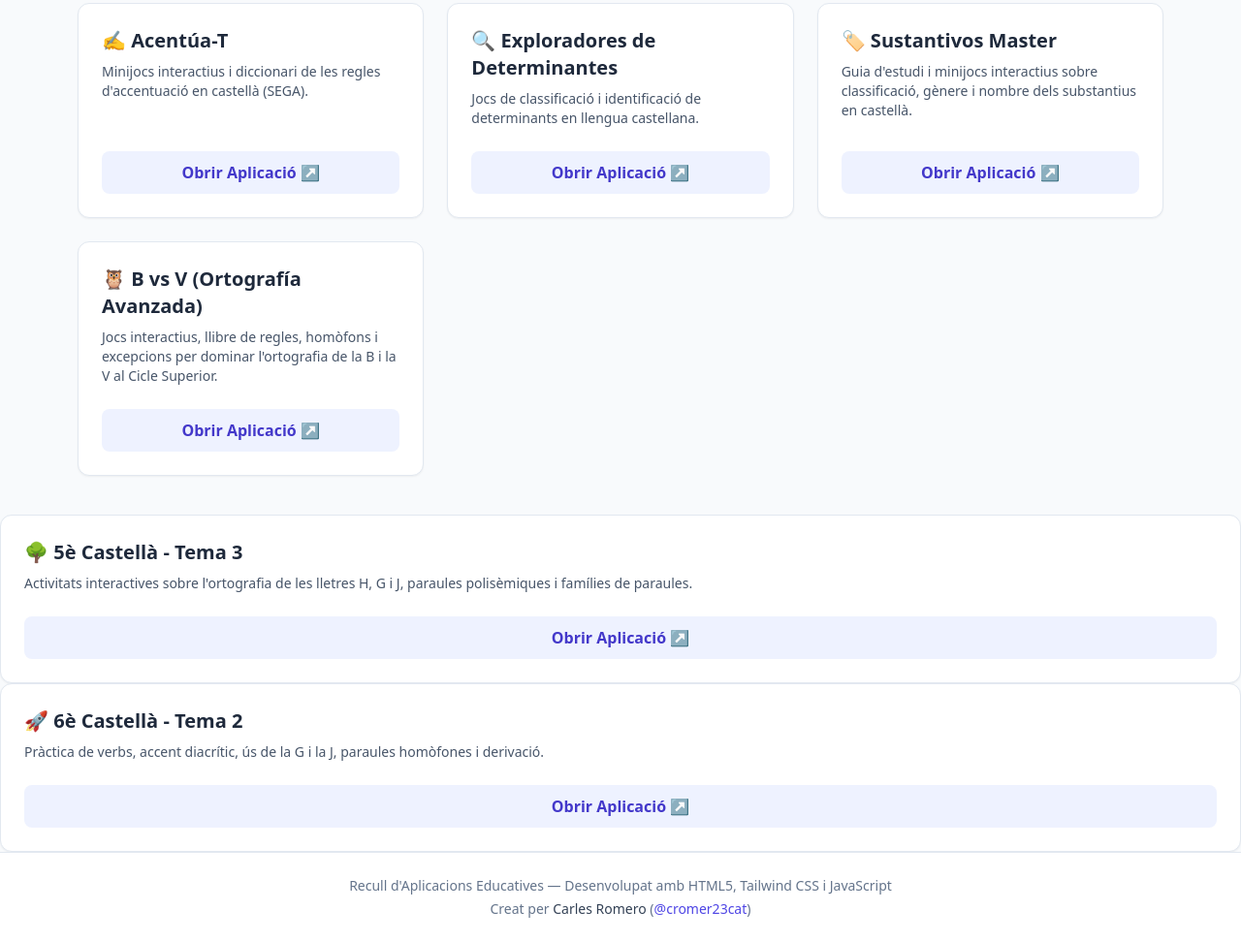
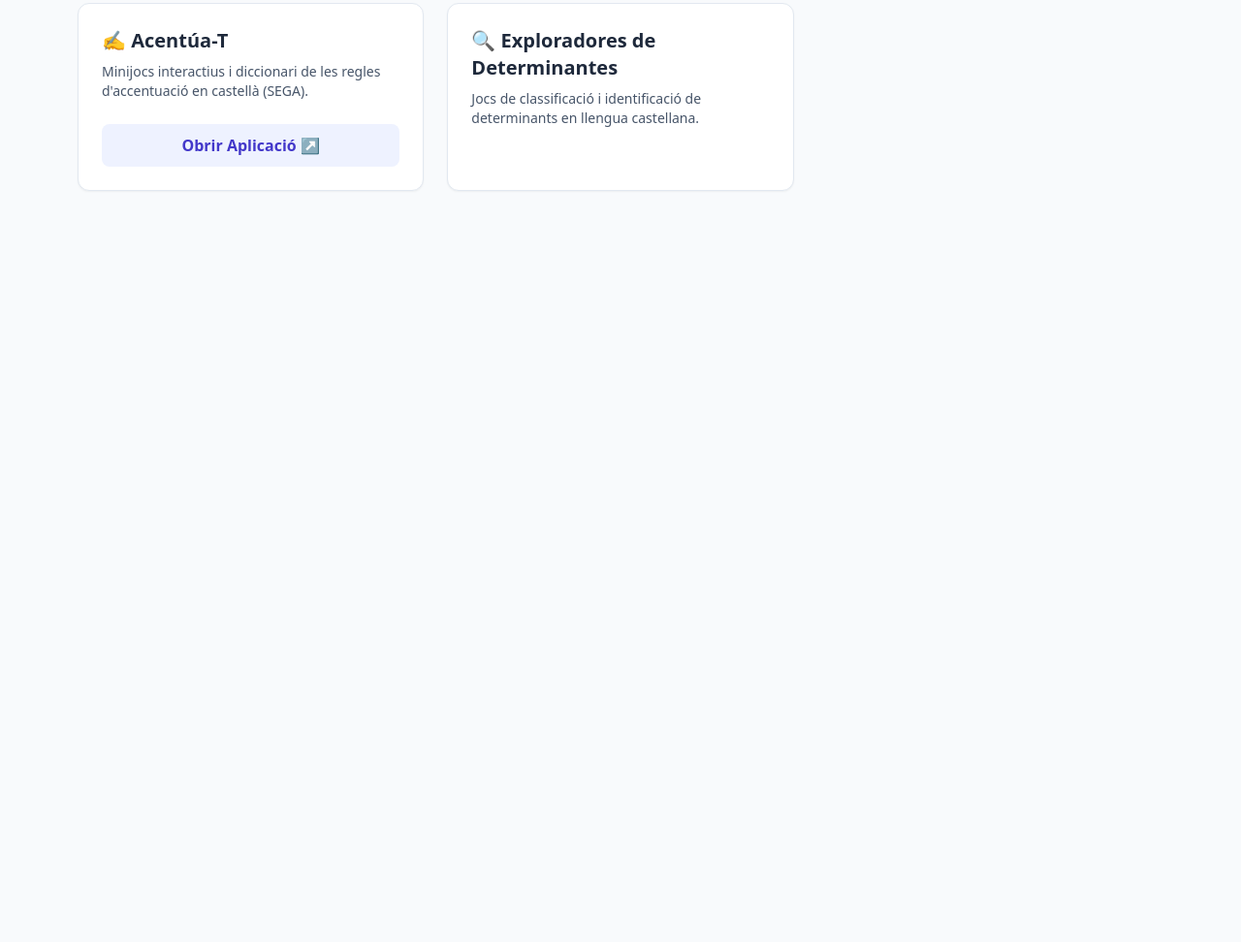
Before and after one commit to cromer23cat/castellano, a plain HTML site: page index.html in a window 1280 px wide. Shown: the part 241-1213 px from the top of the page at 97% size. After the commit the page ends 800 px from the top, so only its background shows below. Drawn offline with nearby package versions, Linux system fonts and the light colour scheme.

Commit message:
Remove educational application sections from index.html
Removed several sections related to educational applications in Spanish, including links and descriptions for various topics.

```diff
--- a/index.html
+++ b/index.html
@@ -39,75 +39,4 @@
                     <h2 class="text-xl font-bold text-slate-800 mb-2">🔍 Exploradores de Determinantes</h2>
                     <p class="text-slate-600 text-sm mb-6">
                         Jocs de classificació i identificació de determinants en llengua castellana.
-                    </p>
-                </div>
-                <a href="https://cromer23cat.github.io/castellano/Determinantes/index.html" target="_blank" class="inline-block text-center bg-indigo-50 text-indigo-700 hover:bg-indigo-600 hover:text-white font-semibold py-2.5 px-4 rounded-lg transition-colors">
-                    Obrir Aplicació ↗
-                </a>
-            </div>
-
-            <!-- Sustantivos Master -->
-            <div class="bg-white rounded-xl shadow-sm hover:shadow-md transition-shadow border border-slate-200 p-6 flex flex-col justify-between">
-                <div>
-                    <h2 class="text-xl font-bold text-slate-800 mb-2">🏷️ Sustantivos Master</h2>
-                    <p class="text-slate-600 text-sm mb-6">
-                        Guia d'estudi i minijocs interactius sobre classificació, gènere i nombre dels substantius en castellà.
-                    </p>
-                </div>
-                <a href="https://cromer23cat.github.io/castellano/Nombres/index.html" target="_blank" class="inline-block text-center bg-indigo-50 text-indigo-700 hover:bg-indigo-600 hover:text-white font-semibold py-2.5 px-4 rounded-lg transition-colors">
-                    Obrir Aplicació ↗
-                </a>
-            </div>
-
-            <!-- La B y la V -->
-            <div class="bg-white rounded-xl shadow-sm hover:shadow-md transition-shadow border border-slate-200 p-6 flex flex-col justify-between">
-                <div>
-                    <h2 class="text-xl font-bold text-slate-800 mb-2">🦉 B vs V (Ortografía Avanzada)</h2>
-                    <p class="text-slate-600 text-sm mb-6">
-                        Jocs interactius, llibre de regles, homòfons i excepcions per dominar l'ortografia de la B i la V al Cicle Superior.
-                    </p>
-                </div>
-                <a href="https://cromer23cat.github.io/castellano/LaBylaV/index.html" target="_blank" class="inline-block text-center bg-indigo-50 text-indigo-700 hover:bg-indigo-600 hover:text-white font-semibold py-2.5 px-4 rounded-lg transition-colors">
-                    Obrir Aplicació ↗
-                </a>
-            </div>
-
-        </div>
-    </main>
-
-            <!-- 5è Castellà - Tema 3 -->
-            <div class="bg-white rounded-xl shadow-sm hover:shadow-md transition-shadow border border-slate-200 p-6 flex flex-col justify-between">
-                <div>
-                    <h2 class="text-xl font-bold text-slate-800 mb-2">🌳 5è Castellà - Tema 3</h2>
-                    <p class="text-slate-600 text-sm mb-6">
-                        Activitats interactives sobre l'ortografia de les lletres H, G i J, paraules polisèmiques i famílies de paraules.
-                    </p>
-                </div>
-                <a href="https://cromer23cat.github.io/castellano/5castellanotema3/index.html" target="_blank" class="inline-block text-center bg-indigo-50 text-indigo-700 hover:bg-indigo-600 hover:text-white font-semibold py-2.5 px-4 rounded-lg transition-colors">
-                    Obrir Aplicació ↗
-                </a>
-            </div>
-
-            <!-- 6è Castellà - Tema 2 -->
-            <div class="bg-white rounded-xl shadow-sm hover:shadow-md transition-shadow border border-slate-200 p-6 flex flex-col justify-between">
-                <div>
-                    <h2 class="text-xl font-bold text-slate-800 mb-2">🚀 6è Castellà - Tema 2</h2>
-                    <p class="text-slate-600 text-sm mb-6">
-                        Pràctica de verbs, accent diacrític, ús de la G i la J, paraules homòfones i derivació.
-                    </p>
-                </div>
-                <a href="https://cromer23cat.github.io/castellano/6castellanotema2/index.html" target="_blank" class="inline-block text-center bg-indigo-50 text-indigo-700 hover:bg-indigo-600 hover:text-white font-semibold py-2.5 px-4 rounded-lg transition-colors">
-                    Obrir Aplicació ↗
-                </a>
-            </div>
-
-    <footer class="bg-white border-t border-slate-200 py-6 text-center text-slate-500 text-sm mt-auto">
-        <p>Recull d'Aplicacions Educatives — Desenvolupat amb HTML5, Tailwind CSS i JavaScript</p>
-        <p class="mt-1">
-            Creat per <span class="font-medium text-slate-700">Carles Romero</span>
-            (<a href="https://github.com/cromer23cat" target="_blank" class="text-indigo-600 hover:text-indigo-800 hover:underline">@cromer23cat</a>)
-        </p>
-    </footer>
-
-</body>
-</html>
+                    </
```
